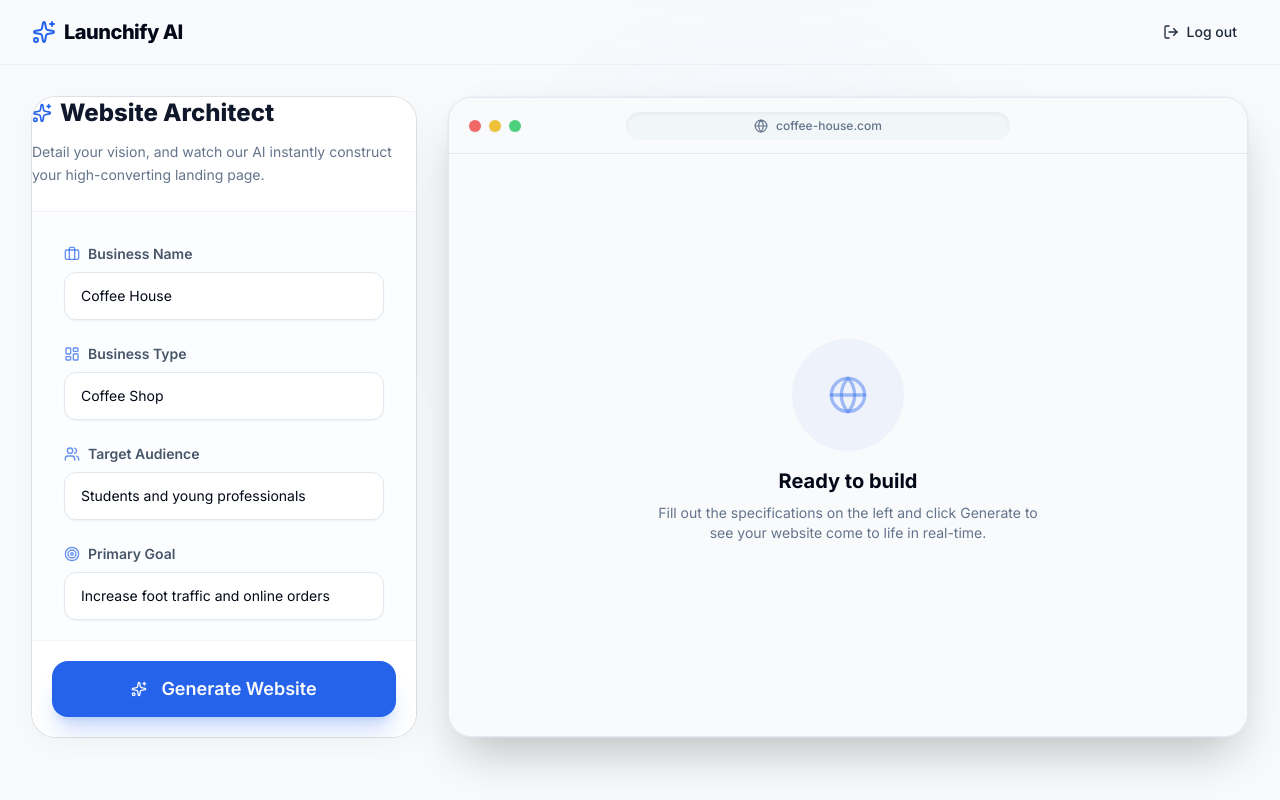
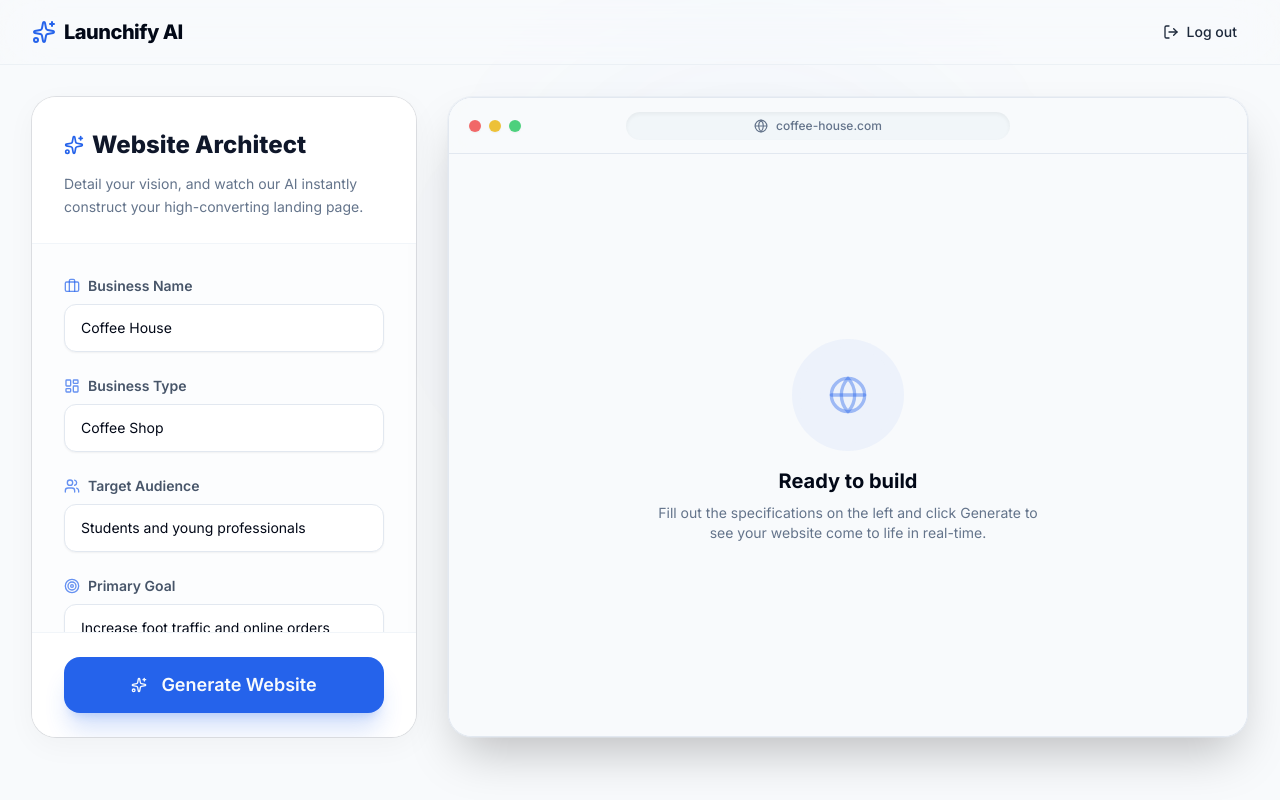
Before and after one commit to duylinh13/Launchify-AI, a Next.js app: page /generate in a window 1280 px wide. Built offline with nearby package versions, Linux system fonts and the light colour scheme.

Commit message:
style: fix missing horizontal padding on CardHeader causing text to touch the left border

```diff
--- a/src/components/website/GenerateForm.tsx
+++ b/src/components/website/GenerateForm.tsx
@@ -64,7 +64,7 @@ export function GenerateForm() {
       {/* Input Form Column */}
       <div className="xl:col-span-4 h-[600px] xl:h-full shrink-0 flex flex-col min-h-0">
         <Card className="border-slate-200/60 shadow-[0_8px_30px_rgb(0,0,0,0.04)] bg-white rounded-3xl overflow-hidden flex flex-col h-full relative">
-          <CardHeader className="bg-white border-b border-slate-100 pb-6 shrink-0 relative z-10">
+          <CardHeader className="px-8 pt-8 pb-6 bg-white border-b border-slate-100 shrink-0 relative z-10">
             <CardTitle className="text-2xl font-extrabold flex items-center gap-2 text-slate-900">
               <Sparkles className="w-5 h-5 text-primary" />
               Website Architect
@@ -118,7 +118,7 @@ export function GenerateForm() {
               )}
             </CardContent>
 
-            <div className="p-5 bg-white border-t border-slate-100 shrink-0 z-10">
+            <div className="p-6 px-8 bg-white border-t border-slate-100 shrink-0 z-10">
               <Button type="submit" disabled={isLoading} className="w-full h-14 rounded-2xl text-lg font-semibold shadow-xl shadow-primary/20 hover:shadow-2xl hover:shadow-primary/30 transition-all hover:-translate-y-0.5 group bg-primary text-primary-foreground border-0">
                 {isLoading ? <Loader2 className="w-5 h-5 animate-spin mr-2" /> : <Sparkles className="w-5 h-5 mr-2 group-hover:scale-110 transition-transform" />}
                 {isLoading ? 'Architecting Website...' : 'Generate Website'}
```
